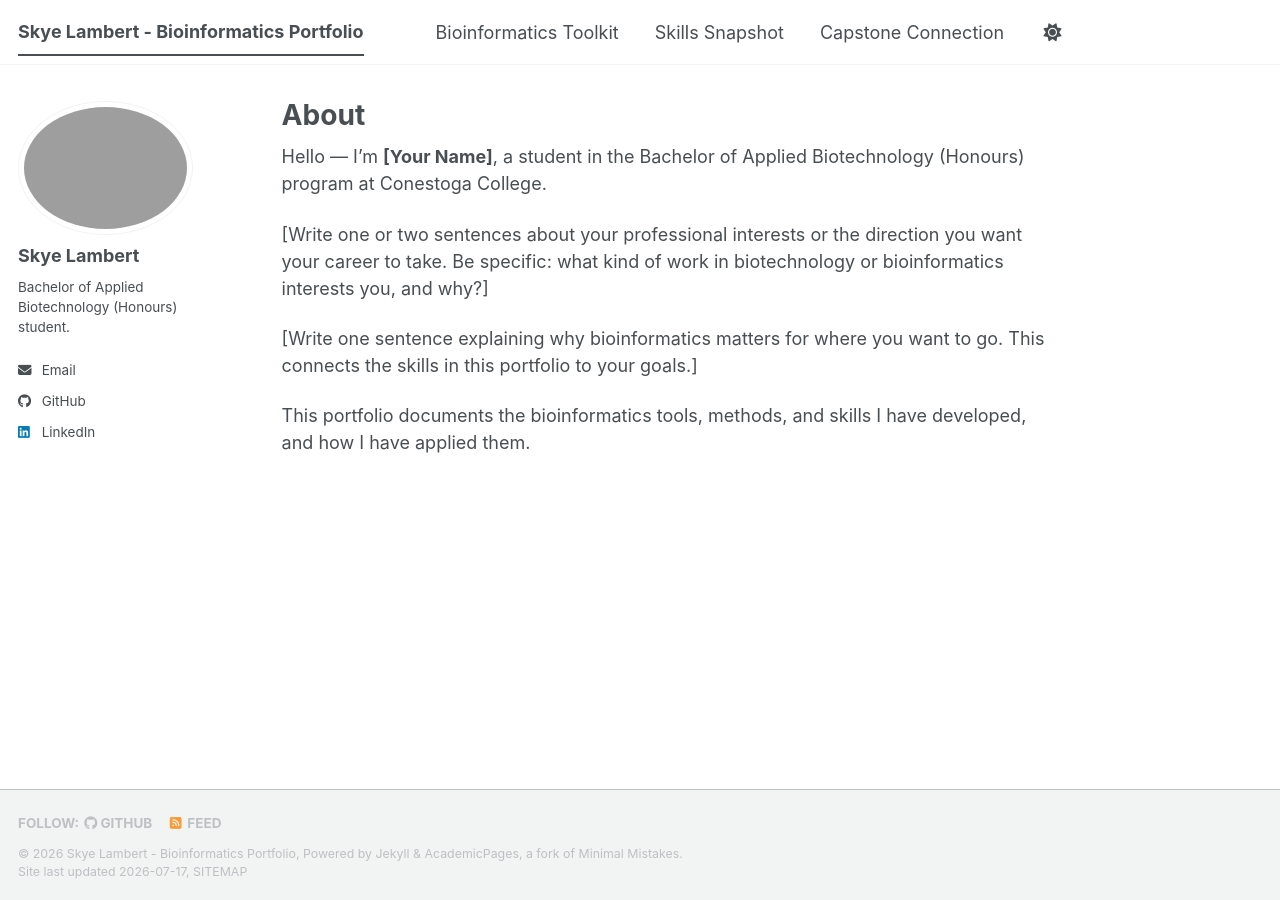
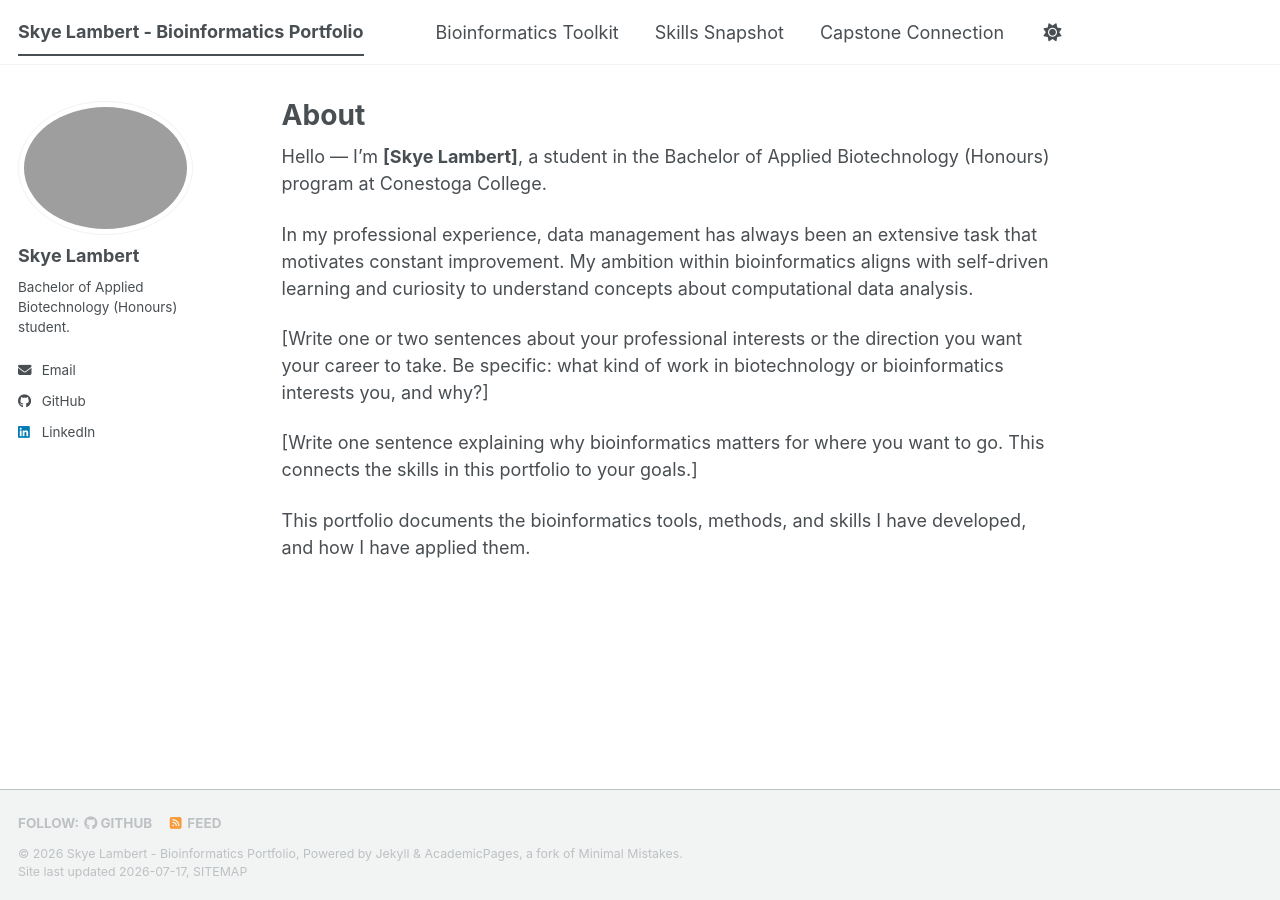
Before and after one commit to Sky3Lamb3rt/biot74000-portfolio, a Jekyll site: the page built from _pages/about.md, in a window 1280 px wide. Built offline with Jekyll 4.4.1, drawn with Linux system fonts in a browser that asks for light colours; a script bundle is joined from its source files by our own code; library files that are not in the unit come from our copies.

Commit message:
Update about.md
Added draft to About Me.

```diff
--- a/_pages/about.md
+++ b/_pages/about.md
@@ -29,8 +29,11 @@ redirect_from:
   ============================================================================
 -->
 
-Hello — I'm **[Your Name]**, a student in the Bachelor of Applied Biotechnology
+Hello — I'm **[Skye Lambert]**, a student in the Bachelor of Applied Biotechnology
 (Honours) program at Conestoga College.
+
+In my professional experience, data management has always been an extensive task that motivates constant improvement. My ambition within bioinformatics aligns with self-driven learning and curiosity to understand concepts about computational data analysis.
+
 
 [Write one or two sentences about your professional interests or the direction
 you want your career to take. Be specific: what kind of work in biotechnology
```
